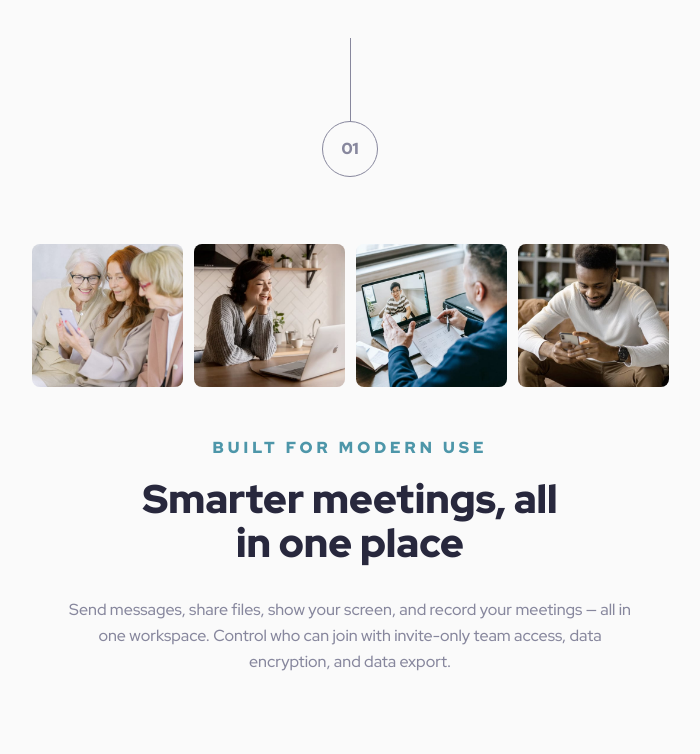
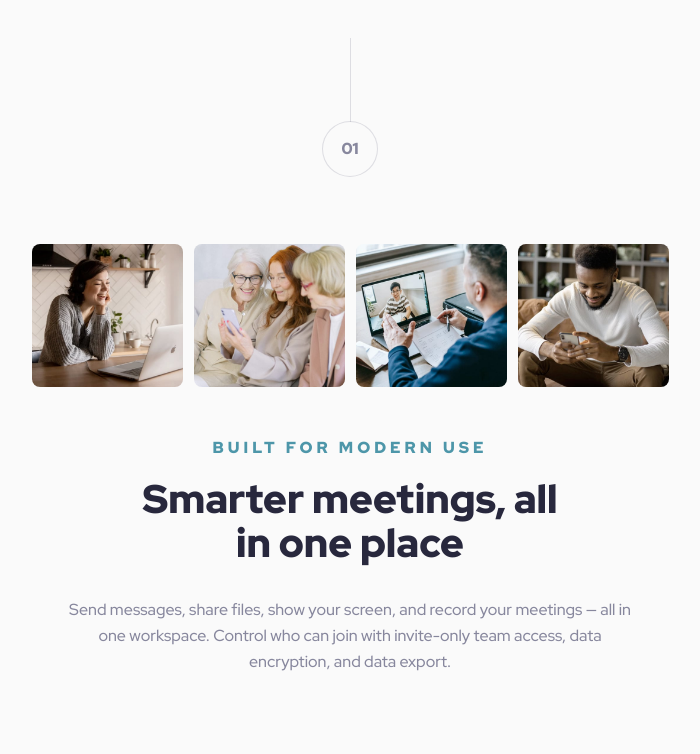
Before and after one commit to OmarAlSeddik/frontend-mentor-meet-landing-page, a plain HTML site: page index.html in a window 1280 px wide. Shown: the part 1000-1754 px from the top of the page, without its empty margins (290-990 px from the left). Drawn offline with Linux system fonts and the light colour scheme.

Commit message:
more fixes

```diff
--- a/index.html
+++ b/index.html
@@ -57,13 +57,13 @@
       <div class="section-break section-break--first">01</div>
       <section class="gallery">
         <img
-          src="assets/desktop/image-women-videochatting.jpg"
-          alt="women-video-chatting"
+          src="assets/desktop/image-woman-in-videocall.jpg"
+          alt="woman-in-video-call"
           class="gallery__image"
         />
         <img
-          src="assets/desktop/image-woman-in-videocall.jpg"
-          alt="woman-in-video-call"
+          src="assets/desktop/image-women-videochatting.jpg"
+          alt="women-video-chatting"
           class="gallery__image"
         />
         <img
--- a/scss/_base.scss
+++ b/scss/_base.scss
@@ -8,6 +8,7 @@
   --secondary-hover: #b18bdd;
   --black: #28283d;
   --gray: #87879d;
+  --gray-transparent: #87879d40;
   --white: #fafafa;
   --weight-regular: 500;
   --weight-bold: 900;
--- a/scss/_section-breaks.scss
+++ b/scss/_section-breaks.scss
@@ -2,7 +2,7 @@
   width: 3.5rem;
   height: 3.5rem;
   border-radius: 50%;
-  border: 1px solid var(--gray);
+  border: 1px solid var(--gray-transparent);
   display: flex;
   align-items: center;
   justify-content: center;
@@ -31,7 +31,7 @@
   &::before {
     content: "";
     display: block;
-    background-color: var(--gray);
+    background-color: var(--gray-transparent);
     position: absolute;
     left: 50%;
     top: -5.25rem;
```
Also changed, not shown: css/style.css, 1 other file.
